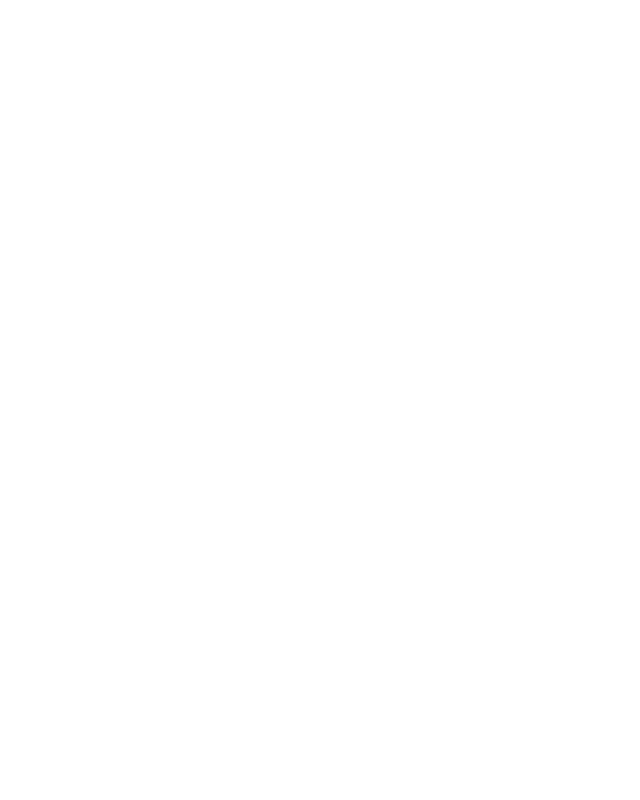
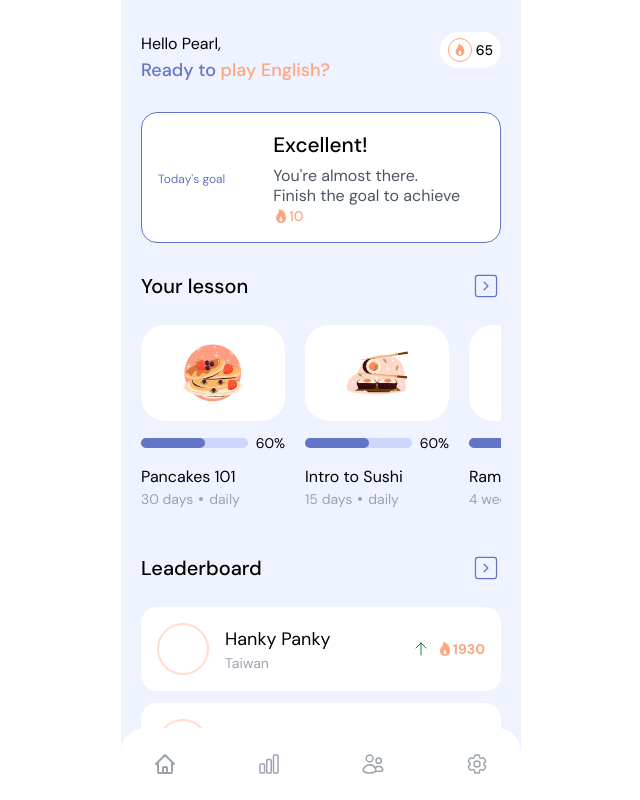
Before and after one commit to Pearlsky/learning-app, a React (Vite) app: page / in a window 1280 px wide. Shown: the top 800 px of the page, without its empty margins (319-959 px from the left). Built offline with nearby package versions, Linux system fonts and the light colour scheme.

Commit message:
chore: extend utility classes for styling

```diff
--- a/src/app.jsx
+++ b/src/app.jsx
@@ -1,3 +1,10 @@
-const App = () => <></>;
+import { Outlet } from "react-router-dom";
+import AppLayout from "@/layouts/app-layout";
+
+const App = () => (
+  <AppLayout>
+    <Outlet />
+  </AppLayout>
+);
 
 export default App;
--- a/src/index.css
+++ b/src/index.css
@@ -3,3 +3,18 @@
 @tailwind base;
 @tailwind components;
 @tailwind utilities;
+
+@layer base {
+
+    body {
+        font-family: "DM Sans", sans-serif;
+    }
+
+    h1,
+    h2,
+    h3,
+    h4,
+    h5 {
+        font-family: "DM Sans", sans-serif;
+    }
+}
--- a/src/layout/app-layout.jsx
+++ /dev/null
@@ -1,8 +0,0 @@
-/* eslint-disable react/prop-types */
-const AppLayout = ({ children }) => (
-  <div>
-    <div className="min-h-screen px-4 py-5 bg-bgblue">{children}</div>
-  </div>
-);
-
-export default AppLayout;
--- a/src/main.jsx
+++ b/src/main.jsx
@@ -1,10 +1,11 @@
 import React from "react";
 import ReactDOM from "react-dom/client";
-import App from "./app.jsx";
+import { RouterProvider } from "react-router-dom";
 import "./index.css";
+import router from "./routes/index.jsx";
 
 ReactDOM.createRoot(document.getElementById("root")).render(
   <React.StrictMode>
-    <App />
+    <RouterProvider router={router} />
   </React.StrictMode>
 );
--- a/tailwind.config.js
+++ b/tailwind.config.js
@@ -1,11 +1,21 @@
 /** @type {import('tailwindcss').Config} */
 export default {
-    content: [
-    "./index.html",
-    "./src/**/*.{js,ts,jsx,tsx}",
-  ],
+  content: ["./index.html", "./src/**/*.{js,ts,jsx,tsx}"],
   theme: {
-    extend: {},
+    extend: {
+      colors: {
+        pryblue: "#6474C6",
+        secblue: "#CED5FA",
+        bgblue: "#EFF2FF",
+        pryorange: "#FFA57E",
+        secorange: "#FFDECF",
+        textblack: "#3D3C3C",
+      },
+
+      fontFamily: {
+        dmsans: "DM Sans, sans-serif",
+      },
+    },
   },
   plugins: [],
-}
+};
```
